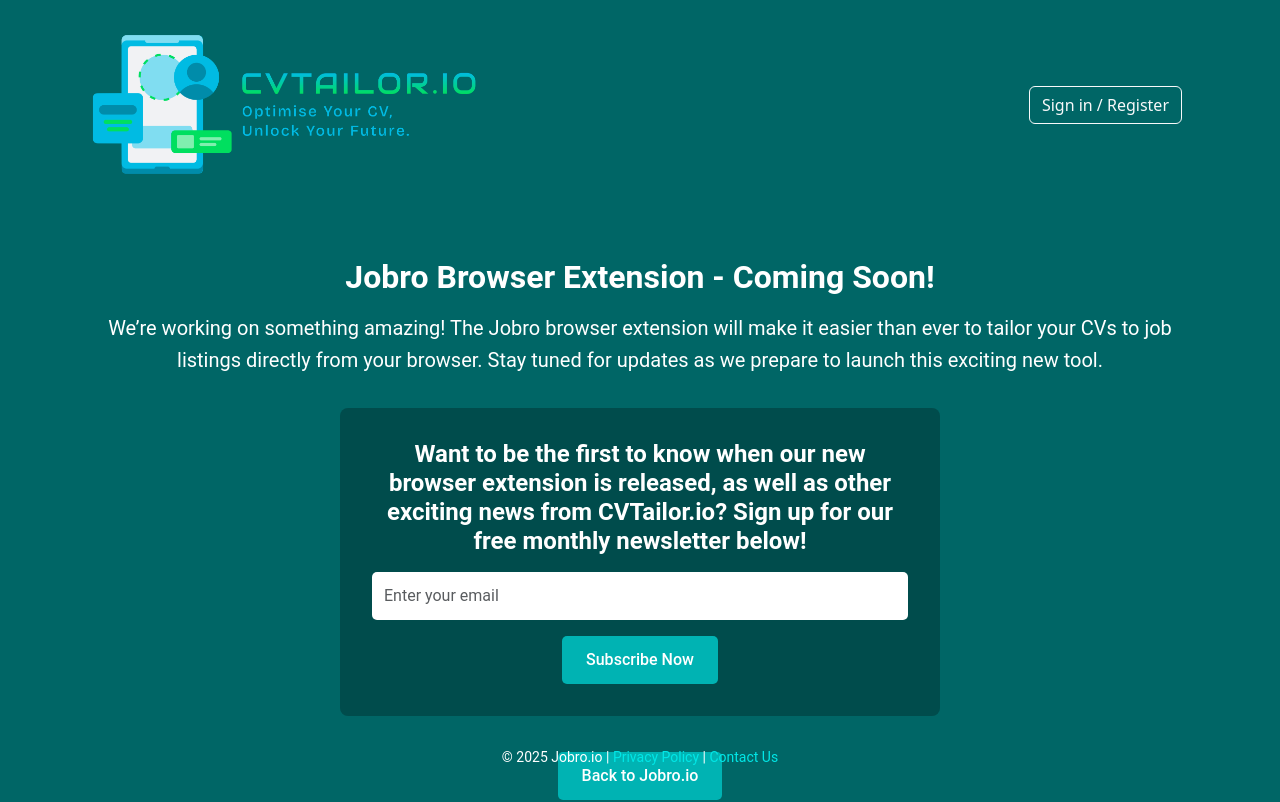
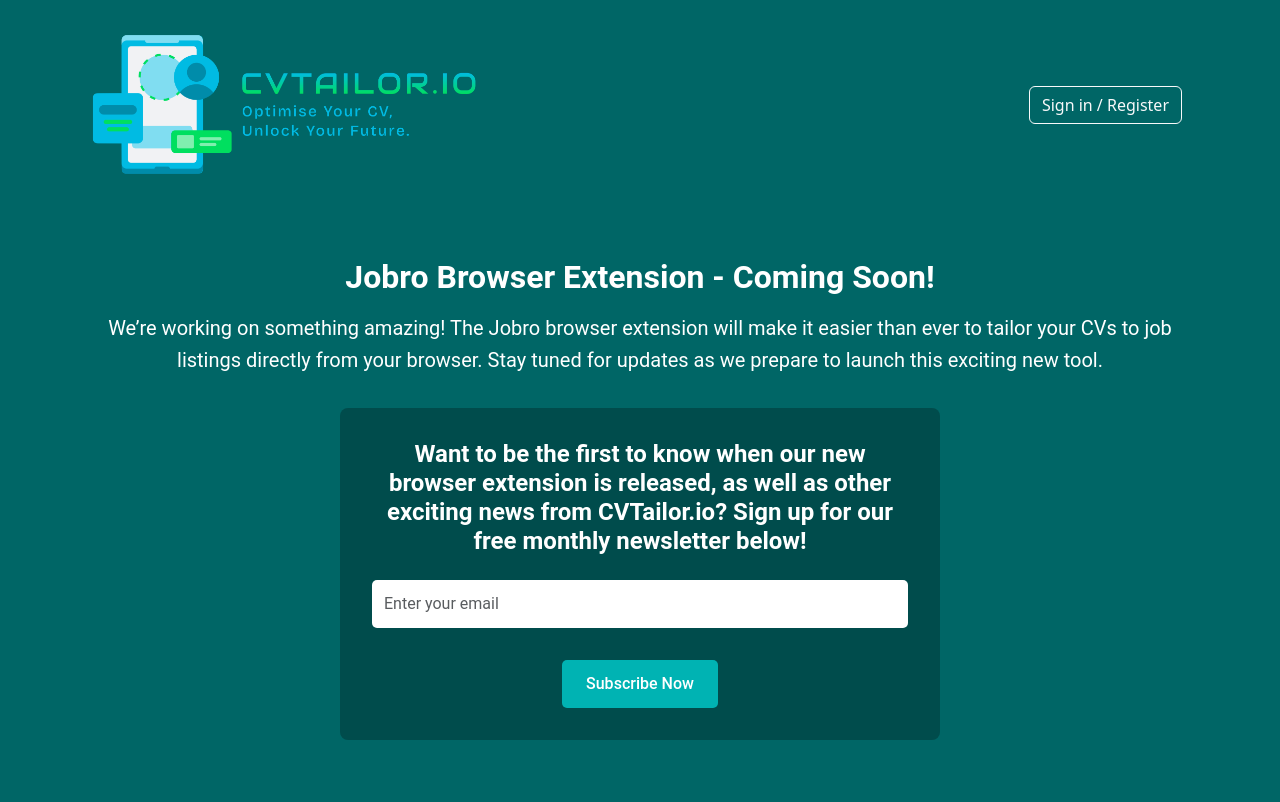
Before and after one commit to joshthomas98/jobro-react-frontend, a React (Vite) app: page /browserextensioncomingsoon in a window 1280 px wide. Shown: the top 802 px of the page. Built offline with nearby package versions, Linux system fonts and the light colour scheme.

Commit message:
21/1/25 - 2

```diff
--- a/src/pages/BrowserExtensionComingSoon.jsx
+++ b/src/pages/BrowserExtensionComingSoon.jsx
@@ -1,21 +1,37 @@
 import React, { useState } from "react";
+import axios from "axios";
 import { Container, Button, Form } from "react-bootstrap";
+import LoadingSpinner from "../components/LoadingSpinner";
 
 const BrowserExtensionComingSoon = () => {
+  const apiUrl = import.meta.env.VITE_API_URL;
+
+  const [isLoading, setIsLoading] = useState(false);
   const [email, setEmail] = useState("");
 
   const handleEmailChange = (e) => {
     setEmail(e.target.value);
   };
 
-  const handleSubmit = (e) => {
+  const handleNewsletterSignupSubmit = async (e) => {
+    setIsLoading(true);
     e.preventDefault();
-    // Add functionality to submit email (e.g., to backend or newsletter service)
-    console.log("Email submitted:", email);
-    setEmail(""); // Clear the input after submission
+    try {
+      const response = await axios.post(`${apiUrl}newslettersignups/`, {
+        email,
+      });
+      console.log("Newsletter signup successful:", response.data);
+    } catch (error) {
+      console.error("Newsletter signup error:", error.message);
+    } finally {
+      setEmail(""); // Clear the input after submission
+      setIsLoading(false);
+    }
   };
 
-  return (
+  return isLoading ? (
+    <LoadingSpinner message="Signing you in..." />
+  ) : (
     <div
       style={{
         backgroundColor: "#006666",
@@ -73,7 +89,7 @@
             for our free monthly newsletter below!
           </h3>
 
-          <Form onSubmit={handleSubmit}>
+          <Form onSubmit={handleNewsletterSignupSubmit}>
             <Form.Group controlId="email" style={{ marginBottom: "1rem" }}>
               <Form.Control
                 type="email"
@@ -81,6 +97,7 @@
                 value={email}
                 onChange={handleEmailChange}
                 required
+                className="mt-4"
                 style={{
                   padding: "0.75rem",
                   fontSize: "1rem",
@@ -92,6 +109,7 @@
             </Form.Group>
             <Button
               type="submit"
+              className="mt-3"
               style={{
                 padding: "0.75rem 1.5rem",
                 backgroundColor: "#00b3b3",
@@ -109,50 +127,7 @@
             </Button>
           </Form>
         </div>
-
-        <div style={{ marginTop: "2rem" }}>
-          <Button
-            className="mt-1"
-            style={{
-              padding: "0.75rem 1.5rem",
-              backgroundColor: "#00b3b3",
-              border: "none",
-              borderRadius: "5px",
-              fontSize: "1rem",
-              fontWeight: "500",
-              cursor: "pointer",
-              transition: "background-color 0.3s ease",
-            }}
-            href="/"
-            onMouseEnter={(e) => (e.target.style.backgroundColor = "#009999")}
-            onMouseLeave={(e) => (e.target.style.backgroundColor = "#00b3b3")}
-            onClick={() => (window.location.href = "https://jobro.io")}
-          >
-            Back to Jobro.io
-          </Button>
-        </div>
       </Container>
-
-      <footer
-        style={{ position: "absolute", bottom: "1rem", fontSize: "0.875rem" }}
-      >
-        <p>
-          &copy; 2025 Jobro.io |{" "}
-          <a
-            href="https://jobro.io/privacy-policy"
-            style={{ color: "#00e6e6", textDecoration: "none" }}
-          >
-            Privacy Policy
-          </a>{" "}
-          |{" "}
-          <a
-            href="https://jobro.io/contact"
-            style={{ color: "#00e6e6", textDecoration: "none" }}
-          >
-            Contact Us
-          </a>
-        </p>
-      </footer>
     </div>
   );
 };
--- a/src/pages/Careers.jsx
+++ b/src/pages/Careers.jsx
@@ -20,7 +20,7 @@
             <ListGroup.Item>Customer Support Specialist</ListGroup.Item>
             <ListGroup.Item>Marketing Manager</ListGroup.Item>
           </ListGroup>
-          <p>
+          <p className="mt-3">
             To apply, send your resume and cover letter to{" "}
             <a href="mailto:careers@cvtailor.io">careers@cvtailor.io</a>
           </p>
--- a/src/pages/ContactUs.jsx
+++ b/src/pages/ContactUs.jsx
@@ -3,7 +3,7 @@
 
 const ContactUs = () => {
   return (
-    <Container>
+    <Container className="my-4">
       <h1>Contact Us</h1>
       <Card>
         <Card.Body>
@@ -22,7 +22,7 @@
               Address: [Insert physical address, if applicable]
             </ListGroup.Item>
           </ListGroup>
-          <p>Follow us on social media for updates:</p>
+          <p className="mt-3">Follow us on social media for updates:</p>
           <ListGroup>
             <ListGroup.Item>Twitter: [Link]</ListGroup.Item>
             <ListGroup.Item>LinkedIn: [Link]</ListGroup.Item>
--- a/src/pages/Homepage.jsx
+++ b/src/pages/Homepage.jsx
@@ -31,7 +31,12 @@
                 CvTailor.io uses advanced AI to tailor your CV for specific job
                 requirements, helping you secure your dream role effortlessly.
               </p>
-              <Button variant="light" size="lg" className="mt-2 mb-4">
+              <Button
+                variant="light"
+                size="lg"
+                className="mt-2 mb-4"
+                href={userId ? `/userprofile/${userId}` : "/signin"}
+              >
                 Get Started for Free
               </Button>
             </Col>
@@ -186,9 +191,15 @@
           <p className="lead">
             Sign up now and get started with CvTailor.io today!
           </p>
-          <Button variant="light" size="lg">
-            Join for Free
-          </Button>
+          {userId ? (
+            <Button variant="light" size="lg" href={`/userprofile/${userId}`}>
+              Get Started
+            </Button>
+          ) : (
+            <Button variant="light" size="lg" href="/signin">
+              Join for Free
+            </Button>
+          )}
         </Container>
       </section>
     </div>
```
